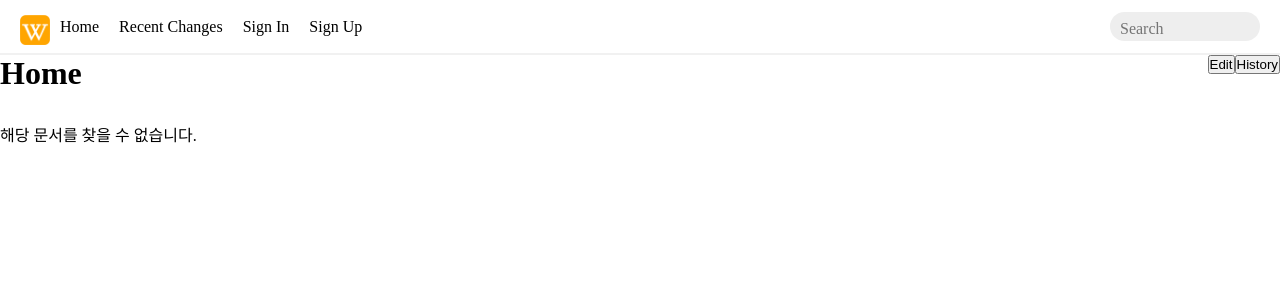
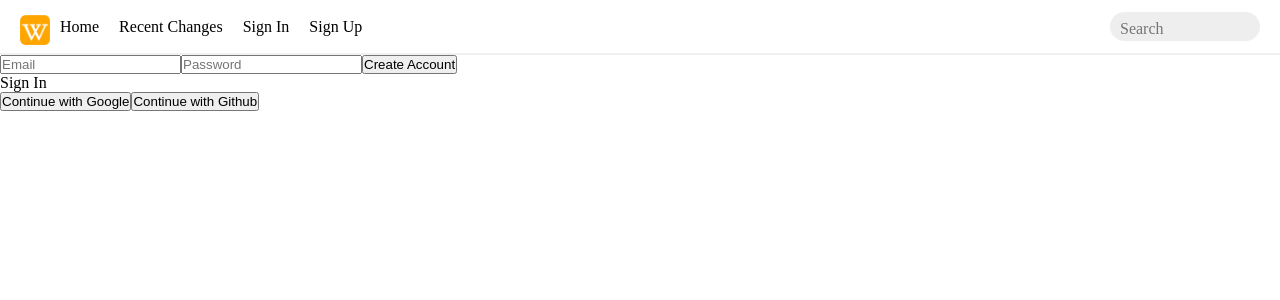
Before and after one commit to tomriddle7/nikipedia, a React (Create React App) app: page /#/auth in a window 1280 px wide. Before the commit this address led to /#/w/Home. Shown: the top 300 px of the page. Built offline with nearby package versions, Linux system fonts and the light colour scheme; no server answers; the database is empty.

Commit message:
Add auth, Add edit function

```diff
--- a/src/components/Router.js
+++ b/src/components/Router.js
@@ -1,9 +1,10 @@
 import React, { useState } from "react";
 import { HashRouter as Router, Route, Redirect, Switch } from "react-router-dom";
 import Navbar from './Nav/Navbar';
-import Home from "../routes/Home";
-import Edit from '../routes/Edit';
-import RecentChanges from '../routes/RecentChanges';
+import Home from 'routes/Home';
+import Auth from 'routes/Auth';
+import Edit from 'routes/Edit';
+import RecentChanges from 'routes/RecentChanges';
 
 const AppRouter = () => {
   return (
@@ -11,6 +12,7 @@ const AppRouter = () => {
       <Navbar />
         <Switch>
           <Route path='/w/:id' component={Home} />
+          <Route path='/auth' component={Auth} />
           <Route path='/edit/:id' component={Edit} />
           <Route path='/RecentChanges' component={RecentChanges} />
           <Redirect from='*' to='/w/Home' />
--- a/src/routes/Auth.js
+++ b/src/routes/Auth.js
@@ -1,4 +1,89 @@
-import React from "react";
+import React, { useState } from "react";
+import { authService, firebaseInstance } from "fbase";
 
-const Auth = () => <span>Auth</span>;
+const Auth = () => {
+  const [email, setEmail] = useState("");
+  const [password, setPassword] = useState("");
+  const [newAccount, setNewAccount] = useState(true);
+  const [error, setError] = useState("");
+  const onChange = (event) => {
+    const {
+      target: { name, value },
+    } = event;
+    if (name === "email") {
+      setEmail(value);
+    } else if (name === "password") {
+      setPassword(value);
+    }
+  };
+  const onSubmit = async (event) => {
+    event.preventDefault();
+    try {
+      let data;
+      if (newAccount) {
+        data = await authService.createUserWithEmailAndPassword(
+          email,
+          password
+        );
+      } else {
+        data = await authService.signInWithEmailAndPassword(email, password);
+      }
+      console.log(data);
+    } catch (error) {
+      setError(error.message);
+    }
+  };
+  const toggleAccount = () => setNewAccount((prev) => !prev);
+  const onSocialClick = async (event) => {
+    const {
+      target: { name },
+    } = event;
+    let provider;
+    if (name === "google") {
+      provider = new firebaseInstance.auth.GoogleAuthProvider();
+    } else if (name === "github") {
+      provider = new firebaseInstance.auth.GithubAuthProvider();
+    }
+    const data = await authService.signInWithPopup(provider);
+    console.log(data);
+  };
+  return (
+    <div>
+      <form onSubmit={onSubmit}>
+        <input
+          name="email"
+          type="email"
+          placeholder="Email"
+          required
+          value={email}
+          onChange={onChange}
+        />
+        <input
+          name="password"
+          type="password"
+          placeholder="Password"
+          required
+          value={password}
+          onChange={onChange}
+        />
+        <input
+          type="submit"
+          value={newAccount ? "Create Account" : "Sign In"}
+        />
+        {error}
+      </form>
+      <span onClick={toggleAccount}>
+        {newAccount ? "Sign In" : "Create Account"}
+      </span>
+      <div>
+        <button onClick={onSocialClick} name="google">
+          Continue with Google
+        </button>
+        <button onClick={onSocialClick} name="github">
+          Continue with Github
+        </button>
+      </div>
+    </div>
+  );
+};
 export default Auth;
--- a/src/routes/Edit.js
+++ b/src/routes/Edit.js
@@ -1,4 +1,81 @@
-import React from "react";
+import React, { useState, useEffect } from "react";
+import { dbService, authService } from 'fbase';
+import Auth from './Auth';
+import styled from 'styled-components';
 
-const Edit = () => <span>Edit</span>;
+const Title = styled.span`
+  display: flex;
+  justify-content: space-between;
+`;
+
+const Doc = styled.textarea`
+  width: 100%;
+  height: 50vh;
+`;
+
+const Edit = (props) => {
+  const [doc, setDoc] = useState({});
+  const [init, setInit] = useState(false);
+  const [isLoggedIn, setIsLoggedIn] = useState(false);
+  const getDoc = async () => {
+    const title = props.match.params.id;
+    const document = await dbService.collection('pages').doc(title).get();
+    let source = '';
+    if (document.data()) {
+      source =  document.data().content.replace(/\\n/gi, '\n');
+    }
+    else {
+      source = '해당 문서를 찾을 수 없습니다.';
+    }
+    setDoc({ title, 'content': source });
+  };
+
+  const onChange = (event) => {
+    const {
+      target: { value },
+    } = event;
+    setDoc({ 'title': doc.title, 'content': value });
+  };
+  const onSubmit = async (event) => {
+    event.preventDefault();
+    await dbService.doc(`pages/${doc.title}`).update({
+      content: doc.content,
+    });
+    window.location = `/nikipedia/#/w/${doc.title}`;
+  };
+
+  useEffect(() => {
+    authService.onAuthStateChanged((user) => {
+      if (user) {
+        setIsLoggedIn(true);
+        getDoc();
+      } else {
+        setIsLoggedIn(false);
+      }
+      setInit(true);
+    });
+  }, []);
+
+  return (
+      <>
+      {init ? (isLoggedIn ?
+      <div>
+        <Title>
+          <h1>{doc.title}</h1>
+        </Title>
+        <div style={{ marginTop: 30 }}>
+          <Doc
+            defaultValue={doc.content}
+            onChange={onChange}
+          />
+        </div>
+        <div>
+          <button onClick={onSubmit}>저장</button>
+        </div>
+      </div>
+       : <Auth />) : "로그인 중..."}
+      </>
+  );
+}
+
 export default Edit;
--- a/src/routes/Home.js
+++ b/src/routes/Home.js
@@ -43,7 +43,7 @@ const Home = (props) => {
       <Title>
         <h1>{doc.title}</h1>
         <div>
-          <button>Edit</button>
+          <Link to={`/edit/${doc.title}`}>Edit</Link>
           <button>History</button>
         </div>
       </Title>
```
Lines whose indentation alone changed are shown as unchanged.
